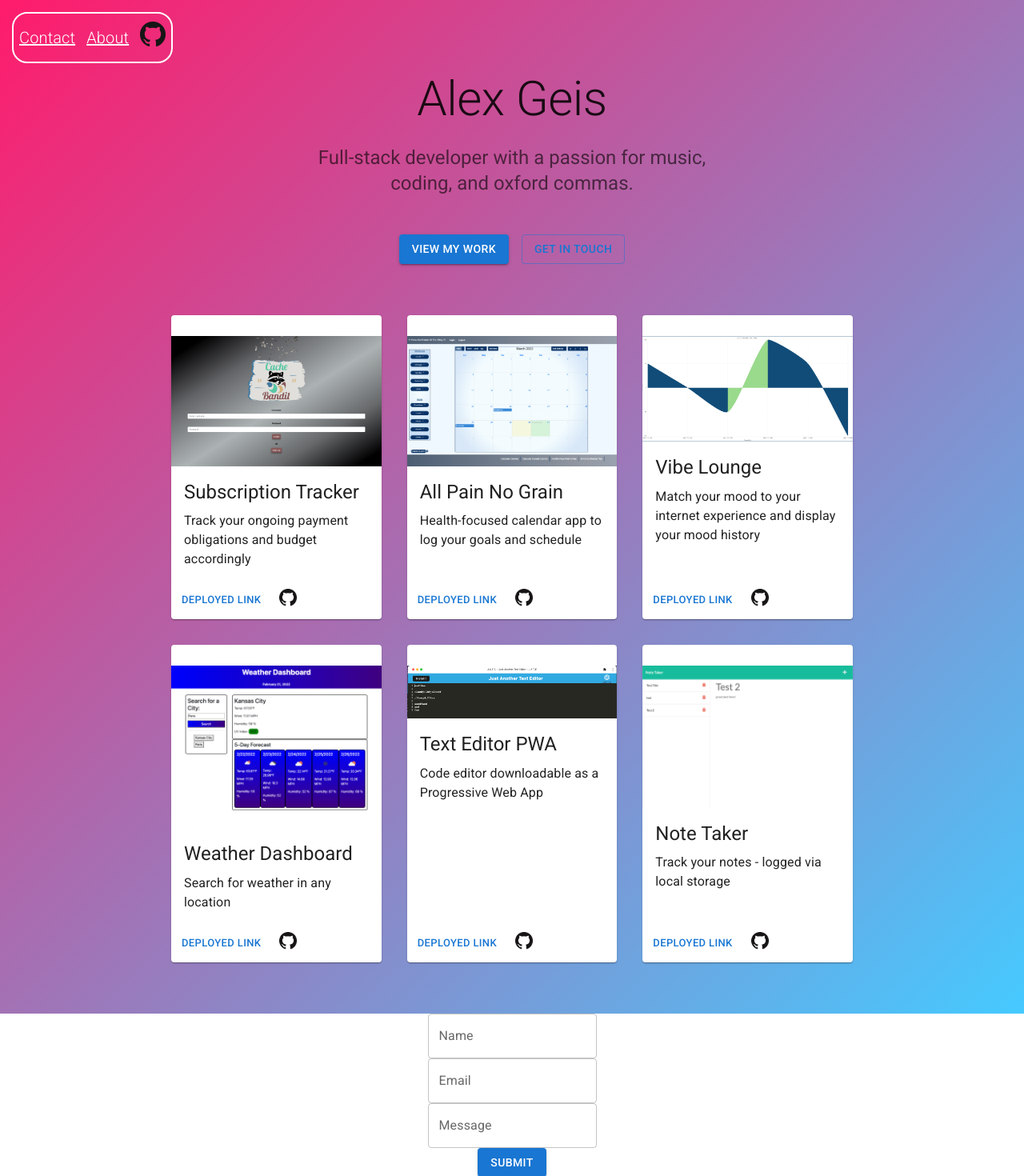
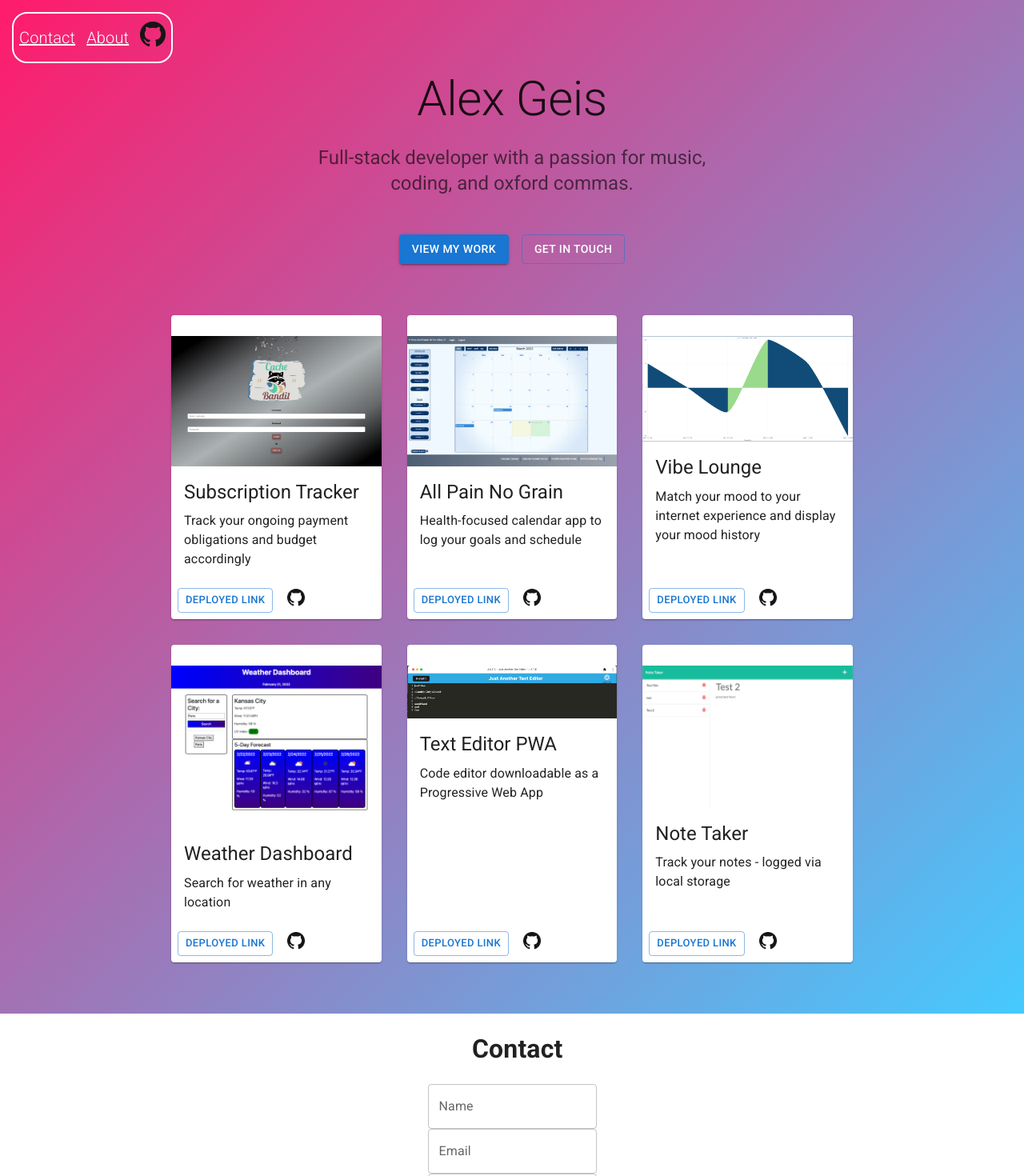
Before and after one commit to alexgeis/React-Portfolio-2, a React (Create React App) app: page / in a window 1280 px wide. Shown: the top 1470 px of the page at 80% size. Built offline with nearby package versions, Linux system fonts and the light colour scheme.

Commit message:
styling of home page

```diff
--- a/public/index.html
+++ b/public/index.html
@@ -10,6 +10,7 @@
       content="Alex Geis Full-Stack Developer - Portfolio and Contact"
     />
     <link rel="apple-touch-icon" href="%PUBLIC_URL%/logo192.png" />
+    <link rel=”shortcut icon” href=”%PUBLIC_URL%/favicon.ico”>
     <link
       rel="stylesheet"
       href="https://fonts.googleapis.com/css?family=Roboto:300,400,500,700&display=swap"
--- a/src/Album.js
+++ b/src/Album.js
@@ -93,7 +93,7 @@ const cards = [
     heading: "Note Taker",
     alt: "Note Taker Application homepage",
     description: "Track your notes - logged via local storage",
-    deployLink: "https://alexgeis.github.io/Note-Taker/",
+    deployLink: "https://note-taker-ang.herokuapp.com/",
     github: "https://github.com/alexgeis/Note-Taker",
   },
 
@@ -177,7 +177,9 @@ github
               justifyContent="center"
             >
               <Button variant="contained">View My Work</Button>
-              <Button variant="outlined">Get In Touch</Button>
+              <Button variant="outlined" style={{ color: "white" }}>
+                Get In Touch
+              </Button>
             </Stack>
           </Container>
         </Box>
@@ -207,11 +209,15 @@ github
                     <Typography gutterBottom variant="h5" component="h2">
                       {card.heading}
                     </Typography>
-                    <Typography>{card.description}</Typography>
+                    <Typography style={{ marginBottom: 0 }}>
+                      {card.description}
+                    </Typography>
                   </CardContent>
                   <CardActions>
                     <a href={card.deployLink} target="_blank" rel="noreferrer">
-                      <Button size="small">Deployed Link</Button>
+                      <Button size="small" variant="outlined">
+                        Deployed Link
+                      </Button>
                     </a>
                     <a href={card.github} target="_blank" rel="noreferrer">
                       {/* <Button size="small">Github</Button> */}
--- a/src/Contact.js
+++ b/src/Contact.js
@@ -37,6 +37,9 @@ export default function Contact() {
 
   return (
     <>
+      <h1 id="contact" style={{ width: "100px", margin: "20px auto" }}>
+        Contact
+      </h1>
       <form onSubmit={handleSubmit}>
         <Grid container alignItems="center" justify="center" direction="column">
           <Grid item>
```
Also changed, not shown: 1 other file (tests, documents, lock files or other folders).
